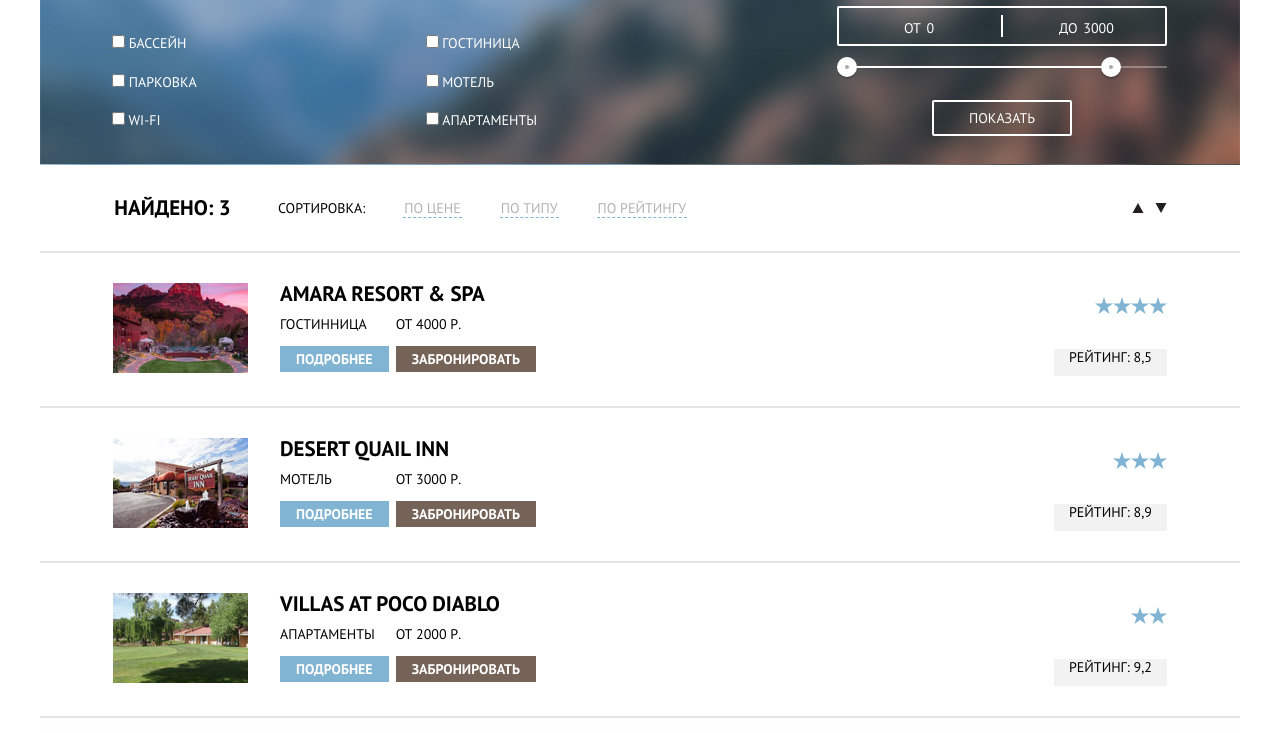
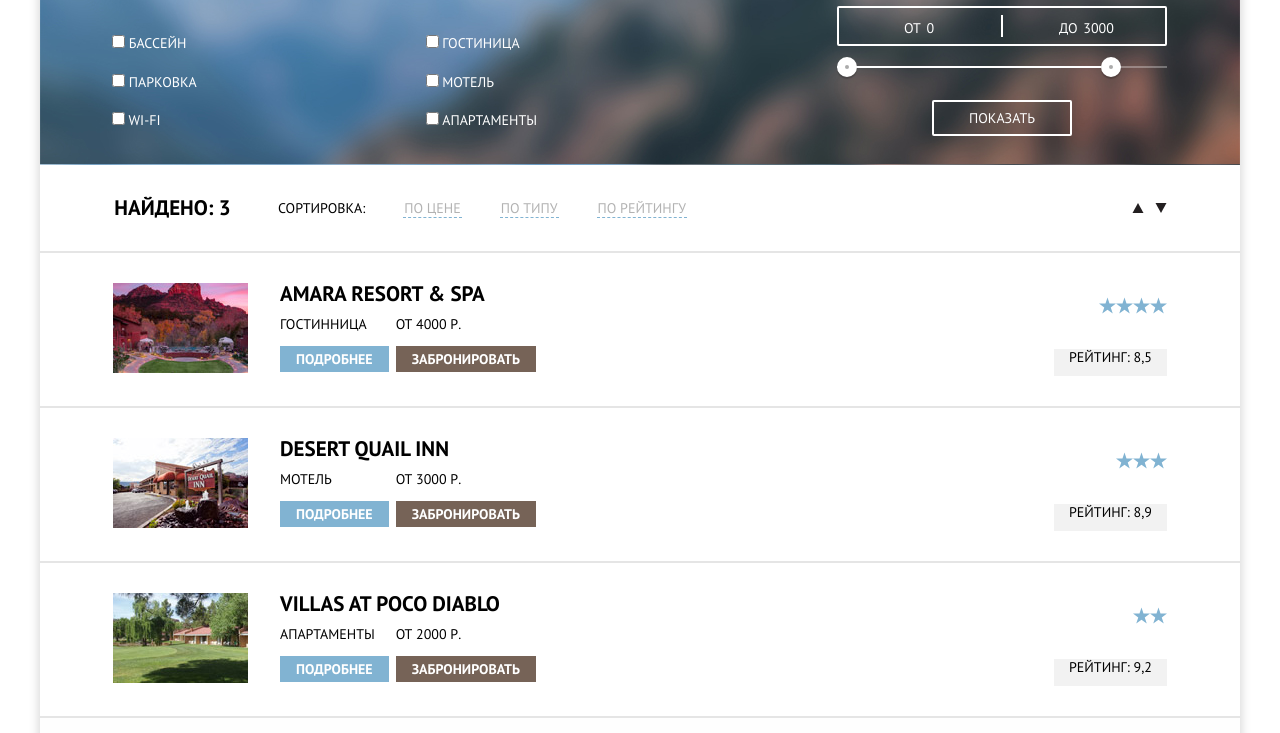
Before and after one commit to IhorKos/635219-sedona, a plain HTML site: page hotels.html in a window 1280 px wide. Shown: the part 109-842 px from the top of the page. Drawn offline with Linux system fonts and the light colour scheme.

Commit message:
финал1.2

```diff
--- a/css/style.css
+++ b/css/style.css
@@ -13,6 +13,7 @@ body {
 	position: relative;
   margin: 0 auto;
   margin-top: 0;
+  box-shadow: 0 -5px 9px 2px #dbdbdb;
 }
 
 .main-navigation {
@@ -86,11 +87,8 @@ a {
 }
 .features-title{
 	list-style: none;
-}
-.features-title {
   text-align: center;
 }
-
 .features-title h1, {
   font-size: 21px;
   line-height: 26px;
--- a/hotels.html
+++ b/hotels.html
@@ -28,7 +28,7 @@
         </header>
 
         <section class="hotel-filter">
-        <h2 class="visually-hidden"> Фильтр поиска жилья </h3>
+        <h3 class="visually-hidden"> Фильтр поиска жилья </h3>
             <form class="hotel-filter-search" action="https://echo.htmlacademy.ru" method="get">
                 <div class="checkbox-filter">
                     <div class="infrastructure-list">
@@ -103,7 +103,7 @@
         </div>
 
         <section class="meduza" >
-            <h2 class="visually-hidden"> Карточки отелей </h3>
+            <h3 class="visually-hidden"> Карточки отелей </h3>
 
             <div class="hotel-cards">
                 <div class="hotel-cards-more">
@@ -127,16 +127,16 @@
                 <div class="raiting">
                     <ul class="rating-stars">
                         <li class="icon-star">
-                            <img src="img/star.svg">
+                            <img src="img/star.svg" alt="star" width="17px" height="17px">
                         </li>
                         <li class="icon-star">
-                            <img src="img/star.svg">
+                            <img src="img/star.svg" alt="star" width="17px" height="17px">
                         </li>
                         <li class="icon-star">
-                            <img src="img/star.svg">
+                            <img src="img/star.svg" alt="star" width="17px" height="17px">
                         </li>
                         <li class="icon-star">
-                            <img src="img/star.svg">
+                            <img src="img/star.svg" alt="star" width="17px" height="17px">
                         </li>
                     </ul>
                     <span class="raiting-numeral">рейтинг: 8,5</span>
@@ -165,13 +165,13 @@
                 <div class="raiting">
                     <ul class="rating-stars">
                         <li class="icon-star">
-                            <img src="img/star.svg">
+                            <img src="img/star.svg" alt="star" width="17px" height="17px">
                         </li>
                         <li class="icon-star">
-                            <img src="img/star.svg">
+                            <img src="img/star.svg" alt="star" width="17px" height="17px">
                         </li>
                         <li class="icon-star">
-                            <img src="img/star.svg">
+                            <img src="img/star.svg" alt="star" width="17px" height="17px">
                         </li>
                     </ul>
                     <span class="raiting-numeral">рейтинг: 8,9</span>
@@ -200,10 +200,10 @@
                <div class="raiting">
                     <ul class="rating-stars">
                         <li class="icon-star">
-                            <img src="img/star.svg">
+                            <img src="img/star.svg" alt="star" width="17px" height="17px">
                         </li>
                         <li class="icon-star">
-                            <img src="img/star.svg">
+                            <img src="img/star.svg" alt="star" width="17px" height="17px">
                         </li>
                     </ul>
                     <span class="raiting-numeral">рейтинг: 9,2</span>
```
Also changed, not shown: index.html (+3 -3 lines).
